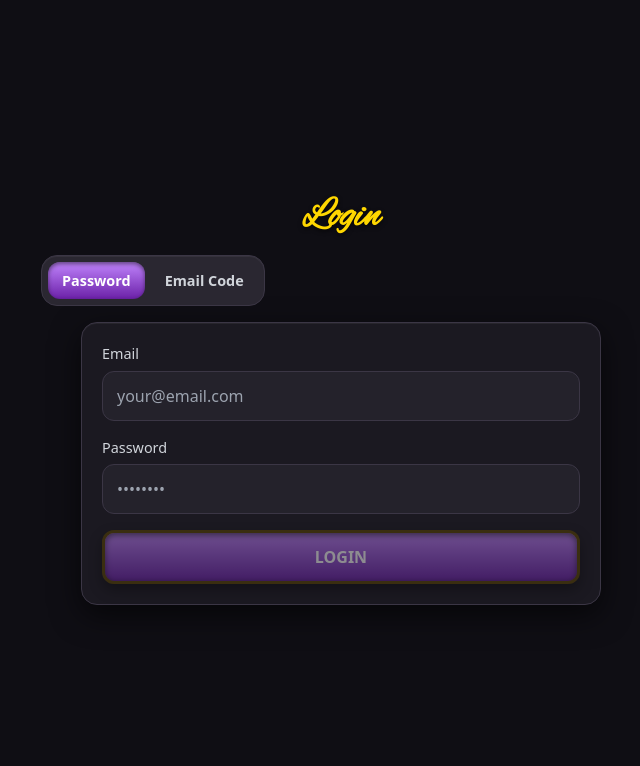
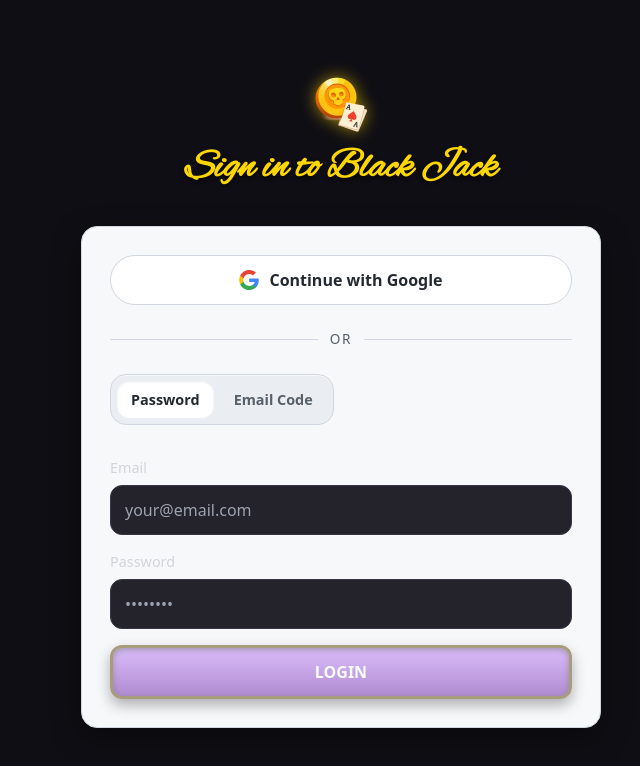
Before and after one commit to makewe1/Black-Jack, a React (Vite) app in the folder client/: page /login in a window 1280 px wide. Shown: the top 766 px of the page, without its empty margins (299-939 px from the left). Built offline with nearby package versions, Linux system fonts and the light colour scheme; no server answers; a web font is replaced by a local one.

Commit message:
feat(client-login): refactor login card with Google sign-in and lighter UI

```diff
--- a/client/package.json
+++ b/client/package.json
@@ -15,6 +15,7 @@
     "@fontsource/dancing-script": "^5.2.8",
     "@fontsource/great-vibes": "^5.2.8",
     "@fontsource/montez": "^5.2.8",
+    "@react-oauth/google": "^0.12.2",
     "@react-three/drei": "^10.7.6",
     "@react-three/fiber": "^9.3.0",
     "react": "^19.1.1",
--- a/client/src/pages/LoginPage.tsx
+++ b/client/src/pages/LoginPage.tsx
@@ -89,14 +89,38 @@
         navigate("/start", { replace: true });
     }
 
+    function loginGoogle() {
+        // Placeholder for Google OAuth flow integration.
+    }
+
     const Form = (
         <div className="login-form-wrap">
+            <div className="login-header">
+                <img
+                    src="/bg-coin.png"
+                    alt="Black Jack Logo"
+                    className="login-logo"
+                />
                 <h3
                     className="login-title"
                     style={{ fontFamily: '"Alex Brush", cursive' }}
                 >
-                {title}
+                    Sign in to Black Jack
                 </h3>
+            </div>
+
+            <div className="login-card">
+                <button
+                    className="btn-google"
+                    onClick={loginGoogle}
+                    type="button"
+                >
+                    <img src="/google-icon.svg" alt="Google" />
+                    <span>Continue with Google</span>
+                </button>
+                <div className="login-divider">
+                    <span>or</span>
+                </div>
 
                 {/* Segmented switch */}
                 <div className="segment">
@@ -118,9 +142,7 @@
                     </button>
                 </div>
 
-            {/* Card */}
-            <div className="login-card">
-                <label className="label">Email</label>
+                <label className="label mt">Email</label>
                 <input
                     className="input"
                     placeholder="your@email.com"
--- a/client/src/styles/LoginPage.css
+++ b/client/src/styles/LoginPage.css
@@ -21,7 +21,7 @@
     line-height: 1.1;
     margin: 0 0 16px;
     color: #ffd700;
-  text-shadow: 0 2px 4px rgba(0,0,0,.6);
+    text-shadow: 0 2px 4px rgba(0, 0, 0, 0.6);
 }
 
 /* Segmented control */
@@ -30,9 +30,9 @@
     gap: 6px;
     padding: 6px;
     border-radius: 16px;
-  background: #2a2731;
-  border: 1px solid #3b3645;
-  box-shadow: inset 0 1px 0 rgba(255,255,255,.05);
+    background: #eaeef2;
+    border: 1px solid #d0d7de;
+    box-shadow: inset 0 1px 0 rgba(255, 255, 255, 0.6);
     margin: 0 auto 16px;
 }
 .segment-btn {
@@ -40,17 +40,19 @@
     border-radius: 12px;
     font-size: 0.9rem;
     font-weight: 600;
-  color: #d1d5db;
+    color: #57606a;
     background: transparent;
     border: none;
     cursor: pointer;
-  transition: color .2s, background .2s, box-shadow .2s;
+    transition: color 0.2s, background 0.2s, box-shadow 0.2s;
 }
-.segment-btn:hover { color: #fff; }
+.segment-btn:hover {
+    color: #24292f;
+}
 .segment-btn.is-active {
-  color: #fff;
-  background: linear-gradient(to bottom, #c084fc, #6b21a8);
-  box-shadow: inset 0 2px 4px rgba(0,0,0,.5);
+    color: #24292f;
+    background: #ffffff;
+    box-shadow: inset 0 1px 3px rgba(15, 14, 20, 0.08);
 }
 
 /* Card */
@@ -58,41 +60,98 @@
     margin: 0 auto;
     max-width: 520px;
     border-radius: 16px;
-  border: 1px solid #3b3645;
-  background: #1b1921;
-  padding: 20px;
-  box-shadow:
-    inset 0 1px 0 rgba(255,255,255,.05),
-    0 10px 30px rgba(0,0,0,.6);
+    border: 1px solid #d0d7de;
+    background: #f6f8fa;
+    padding: 28px;
+    box-shadow: 0 10px 30px rgba(0, 0, 0, 0.35);
+}
+
+.btn-google {
+    width: 100%;
+    display: inline-flex;
+    align-items: center;
+    justify-content: center;
+    gap: 10px;
+    padding: 12px 16px;
+    border-radius: 999px;
+    border: 1px solid #d0d7de;
+    background: #ffffff;
+    color: #24292f;
+    font-size: 1rem;
+    font-weight: 600;
+    cursor: pointer;
+    transition: background 0.2s ease, border-color 0.2s ease,
+        box-shadow 0.2s ease;
+}
+
+.btn-google:hover {
+    background: #f6f8fa;
+    border-color: #afb8c1;
+    box-shadow: 0 2px 4px rgba(15, 14, 20, 0.15);
+}
+
+.btn-google img {
+    width: 20px;
+    height: 20px;
+}
+
+.login-divider {
+    display: flex;
+    align-items: center;
+    gap: 12px;
+    margin: 24px 0;
+    font-size: 0.85rem;
+    text-transform: uppercase;
+    letter-spacing: 0.12em;
+    color: #57606a;
+}
+
+.login-divider::before,
+.login-divider::after {
+    content: "";
+    flex: 1;
+    height: 1px;
+    background: #d0d7de;
 }
 
 /* Typography & spacing */
 .label {
     display: block;
     font-size: 0.9rem;
-  color: #d1d5db;
+    color: #1f2933;
     margin-bottom: 6px;
 }
-.mt { margin-top: 16px; }
-.row { display: flex; align-items: center; gap: 8px; }
-.hint { font-size: 12px; color: #9ca3af; }
+.mt {
+    margin-top: 16px;
+}
+.row {
+    display: flex;
+    align-items: center;
+    gap: 8px;
+}
+.hint {
+    font-size: 12px;
+    color: #57606a;
+}
 
 /* Inputs */
 .input {
     width: 100%;
     border-radius: 12px;
-  background: #24222b;
-  border: 1px solid #3b3645;
+    background: #ffffff;
+    border: 1px solid #d0d7de;
     padding: 12px 14px;
-  color: #fff;
+    color: #24292f;
     outline: none;
-  transition: box-shadow .2s, border-color .2s;
+    transition: box-shadow 0.2s, border-color 0.2s;
 }
 .input:focus {
-  border-color: #8b5cf6;
-  box-shadow: 0 0 0 3px rgba(139,92,246,.35);
+    border-color: #0969da;
+    box-shadow: 0 0 0 3px rgba(9, 105, 218, 0.2);
 }
-.input.code { letter-spacing: .4em; }
+.input.code {
+    letter-spacing: 0.4em;
+}
 
 /* Buttons */
 .btn-primary {
@@ -103,18 +162,24 @@
     font-weight: 800;
     text-transform: uppercase;
     padding: 12px 16px;
-  box-shadow:
-    inset 0 2px 6px rgba(0,0,0,.6),
-    0 6px 14px rgba(0,0,0,.6);
+    box-shadow: inset 0 2px 6px rgba(0, 0, 0, 0.6),
+        0 6px 14px rgba(0, 0, 0, 0.6);
     cursor: pointer;
-  transition: filter .2s, transform .05s, background .2s, opacity .2s;
+    transition: filter 0.2s, transform 0.05s, background 0.2s, opacity 0.2s;
 }
 .btn-primary:hover:enabled {
     background: linear-gradient(to bottom, #34d399, #065f46);
 }
-.btn-primary:active:enabled { transform: translateY(1px); }
-.btn-primary:disabled { opacity: .5; cursor: not-allowed; }
-.full { width: 100%; }
+.btn-primary:active:enabled {
+    transform: translateY(1px);
+}
+.btn-primary:disabled {
+    opacity: 0.5;
+    cursor: not-allowed;
+}
+.full {
+    width: 100%;
+}
 
 .btn-secondary {
     padding: 10px 12px;
@@ -123,10 +188,16 @@
     color: #e5e7eb;
     border: 1px solid #3b3645;
     cursor: pointer;
-  transition: background .2s, color .2s, opacity .2s;
+    transition: background 0.2s, color 0.2s, opacity 0.2s;
 }
-.btn-secondary:hover { background: #363146; color: #fff; }
-.btn-secondary:disabled { opacity: .5; cursor: not-allowed; }
+.btn-secondary:hover {
+    background: #363146;
+    color: #fff;
+}
+.btn-secondary:disabled {
+    opacity: 0.5;
+    cursor: not-allowed;
+}
 
 /* Message */
 .msg {
@@ -146,7 +217,7 @@
     display: flex;
     align-items: center;
     justify-content: center;
-  background: rgba(0,0,0,.7);
+    background: rgba(0, 0, 0, 0.7);
     backdrop-filter: blur(4px);
 }
 .modal {
@@ -154,11 +225,11 @@
     width: 92vw;
     max-width: 600px;
     border-radius: 16px;
-  background: rgba(30,30,37,.95);
+    background: rgba(30, 30, 37, 0.95);
     color: #fff;
     padding: 32px;
     border: 1px solid #3b3645;
-  box-shadow: 0 20px 60px rgba(0,0,0,.7);
+    box-shadow: 0 20px 60px rgba(0, 0, 0, 0.7);
     backdrop-filter: blur(8px);
 }
 .modal-close {
@@ -168,14 +239,48 @@
     height: 36px;
     width: 36px;
     border-radius: 9999px;
-  background: rgba(255,255,255,.08);
+    background: rgba(255, 255, 255, 0.08);
     border: none;
     color: #fff;
     cursor: pointer;
 }
-.modal-close:hover { background: rgba(255,255,255,.16); }
+.modal-close:hover {
+    background: rgba(255, 255, 255, 0.16);
+}
 
 /* Tiny entrance animation */
-@keyframes fadeIn { from { opacity: 0 } to { opacity: 1 } }
-@keyframes scaleIn { from { transform: scale(.98) } to { transform: scale(1) } }
-.animate-pop { animation: fadeIn 120ms ease-out, scaleIn 120ms ease-out; }
+@keyframes fadeIn {
+    from {
+        opacity: 0;
+    }
+    to {
+        opacity: 1;
+    }
+}
+@keyframes scaleIn {
+    from {
+        transform: scale(0.98);
+    }
+    to {
+        transform: scale(1);
+    }
+}
+.animate-pop {
+    animation: fadeIn 120ms ease-out, scaleIn 120ms ease-out;
+}
+
+/* Logo + title header */
+.login-header {
+    display: flex;
+    flex-direction: column;
+    align-items: center;
+    gap: 10px;
+    margin-bottom: 20px;
+}
+
+.login-logo {
+    width: 64px;
+    height: 64px;
+    object-fit: contain;
+    filter: drop-shadow(0 0 8px rgba(255, 215, 0, 0.6));
+}
```
Also changed, not shown: client/public/google-icon.svg (added), 1 other file (tests, documents, lock files or other folders). Lines whose indentation alone changed are shown as unchanged.
